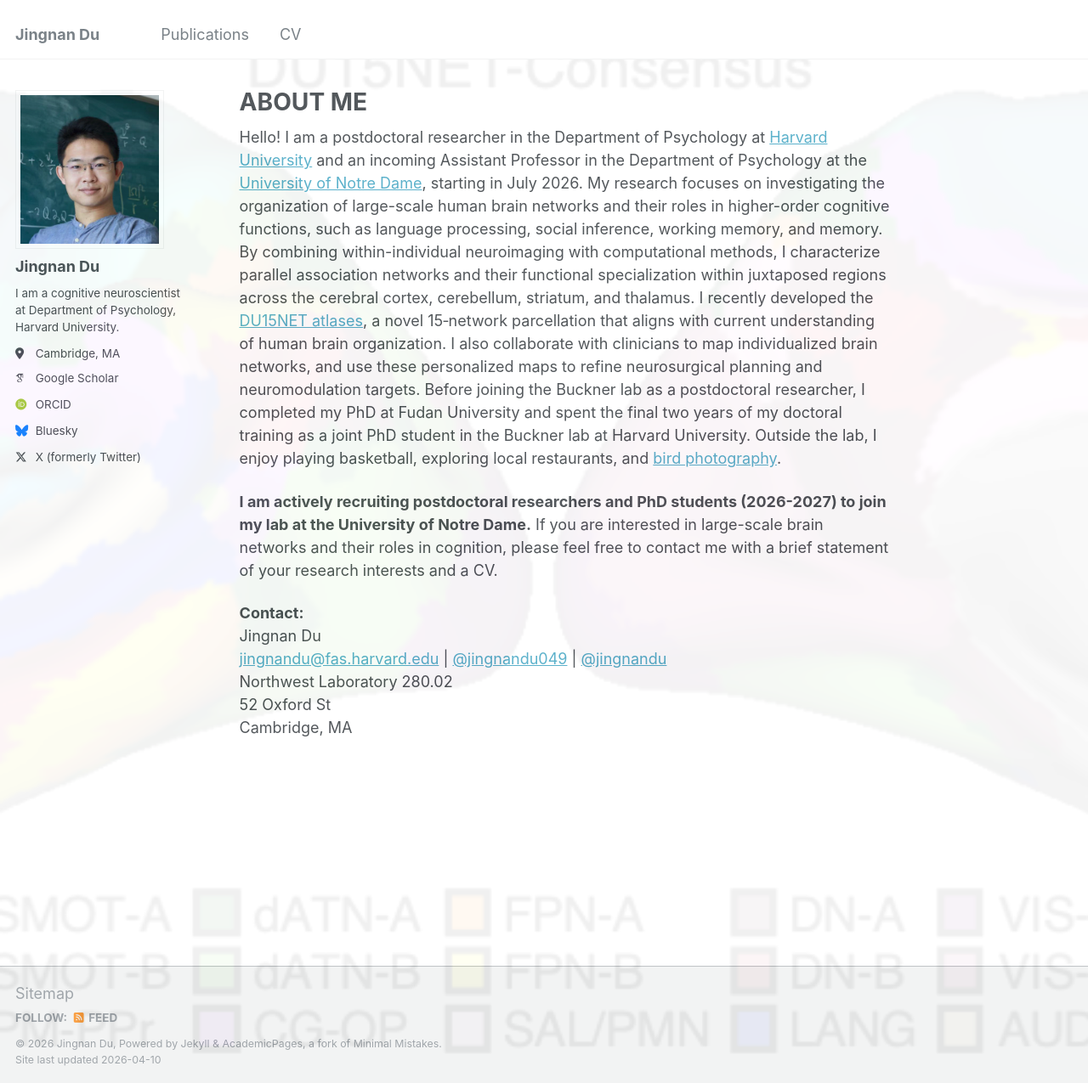
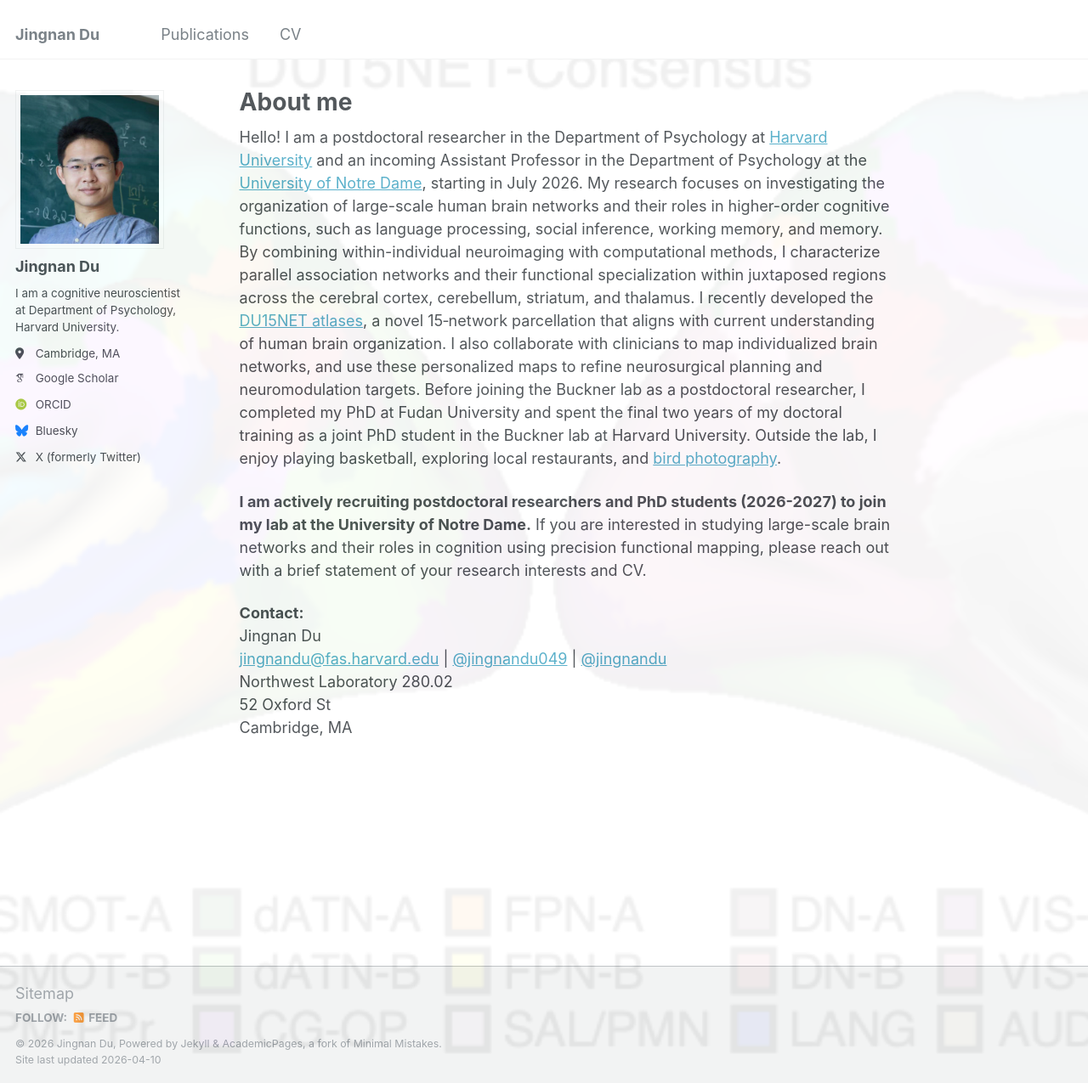
Before and after one commit to jingnandu93/jingnandu93.github.io, a Jekyll site: the page built from _pages/about.md, in a window 1280 px wide and 1275 px high. Shown: the whole window at 85% size. Built offline with Jekyll 4.4.1, drawn with Linux system fonts in a browser that asks for light colours; some web fonts are replaced.

Commit message:
Update about.md

```diff
--- a/_pages/about.md
+++ b/_pages/about.md
@@ -1,6 +1,6 @@
 ---
 permalink: /
-title: "ABOUT ME"
+title: "About me"
 author_profile: true
 redirect_from:
   - /about/
@@ -13,7 +13,7 @@ redirect_from:
   z-index: 0;
   top: 0; left: 0;
   width: 100vw; height: 100vh;
-  background: url('images/consensus.png') center center/cover no-repeat;
+  background: url('/images/consensus.png') center center/cover no-repeat;
   opacity: 0.06;
   pointer-events: none;
 }
@@ -29,7 +29,7 @@ redirect_from:
 
  Hello! I am a postdoctoral researcher in the Department of Psychology at [Harvard University](https://bucknerlab.fas.harvard.edu/people/jingnan-du) and an incoming Assistant Professor in the Department of Psychology at the [University of Notre Dame](https://psychology.nd.edu/people/faculty/jingnan-du/), starting in July 2026. My research focuses on investigating the organization of large-scale human brain networks and their roles in higher-order cognitive functions, such as language processing, social inference, working memory, and memory. By combining within-individual neuroimaging with computational methods, I characterize parallel association networks and their functional specialization within juxtaposed regions across the cerebral cortex, cerebellum, striatum, and thalamus. I recently developed the [DU15NET atlases](https://freesurfer.net/fswiki/CorticalParcellation_DU15NET), a novel 15‑network parcellation that aligns with current understanding of human brain organization. I also collaborate with clinicians to map individualized brain networks, and use these personalized maps to refine neurosurgical planning and neuromodulation targets. Before joining the Buckner lab as a postdoctoral researcher, I completed my PhD at Fudan University and spent the final two years of my doctoral training as a joint PhD student in the Buckner lab at Harvard University. Outside the lab, I enjoy playing basketball, exploring local restaurants, and [bird photography](/birds/).
 
- **I am actively recruiting postdoctoral researchers and PhD students (2026-2027) to join my lab at the University of Notre Dame.** If you are interested in large-scale brain networks and their roles in cognition, please feel free to contact me with a brief statement of your research interests and a CV.
+ **I am actively recruiting postdoctoral researchers and PhD students (2026-2027) to join my lab at the University of Notre Dame.** If you are interested in studying large-scale brain networks and their roles in cognition using precision functional mapping, please reach out with a brief statement of your research interests and CV.
 
 **Contact:**
 Jingnan Du
```
